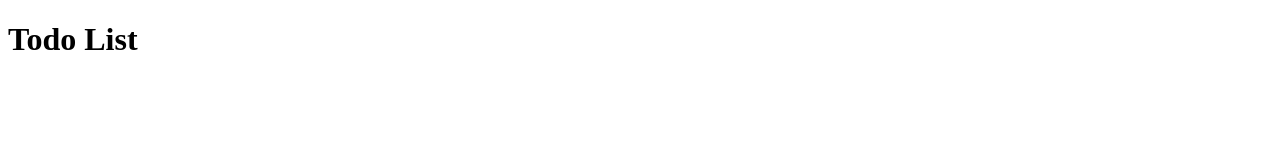
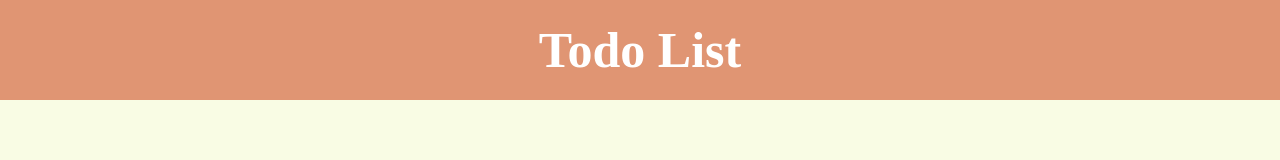
Before and after one commit to yeruham/TodoList, a plain HTML site: page index.html in a window 1280 px wide. Drawn offline with Linux system fonts and the light colour scheme.

Commit message:
style for the h1

```diff
--- a/index.html
+++ b/index.html
@@ -4,6 +4,7 @@
     <meta charset="UTF-8">
     <meta name="viewport" content="width=device-width, initial-scale=1.0">
     <title>TodoList</title>
+    <link href="style.css" rel="stylesheet">
 </head>
 <body>
     <h1>Todo List</h1>
--- a/style.css
+++ b/style.css
@@ -0,0 +1,15 @@
+body {
+    background-color: rgb(249, 252, 228);
+    margin: 0;
+}
+
+h1 {
+    background-color: rgb(224, 149, 115);
+    color: white;
+    margin-top: 0;
+    height: 100px;
+    font-size: 50px;
+    display: flex;
+    justify-content: center;
+    align-items: center;
+}
```
